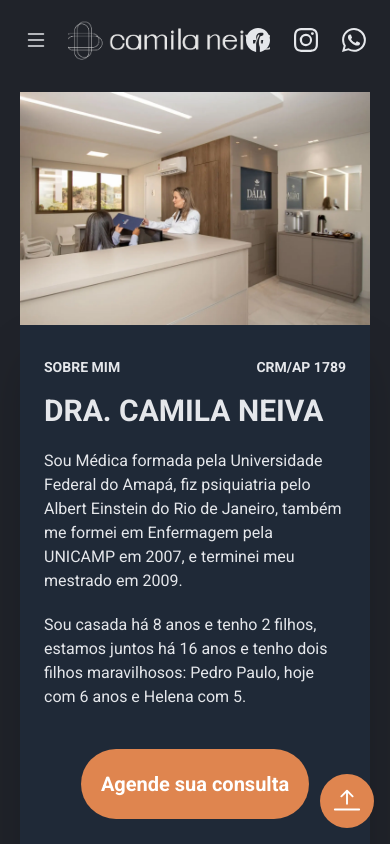
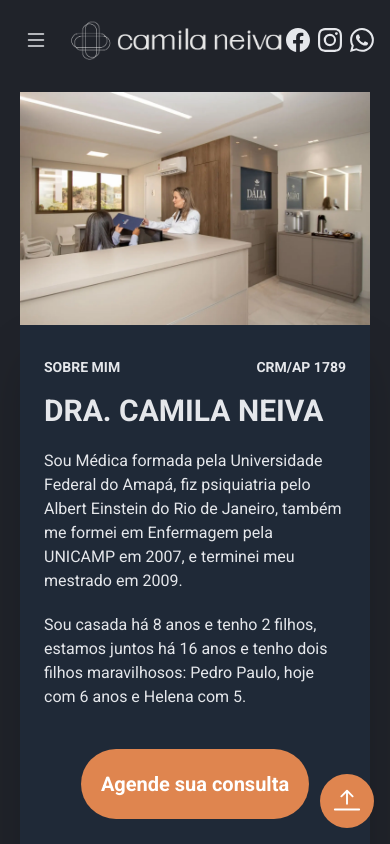
Before and after one commit to brunoprestesap/page-dra-camila, a React (Create React App) app: page / in a window 390 px wide. Shown: the top 844 px of the page. Built offline with nearby package versions, Linux system fonts and the light colour scheme.

Commit message:
ajustes na logo da brand

```diff
--- a/src/App.js
+++ b/src/App.js
@@ -77,7 +77,7 @@ function App() {
                 <img
                   src={logo}
                   alt="logo brand"
-                  className="object-cover w-18 h-10 pr-5"
+                  className="object-contain max-w-xs w-18 h-10 sm:pr-2 md:pr-4"
                 ></img>
               </div>
               <div className="font-bold lg:flex justify-center hidden">
@@ -103,17 +103,17 @@ function App() {
                 </div>
               </div>
               <div className="flex justify-between gap-2">
-                <div className="text-2xl p-2 rounded-full hover:bg-gray-200 hover:ease-in-out duration-500 cursor-pointer dark:hover:bg-gray-600">
+                <div className="text-2xl md:p-2 rounded-full hover:bg-gray-200 hover:ease-in-out duration-500 cursor-pointer dark:hover:bg-gray-600">
                   <a href="https://www.facebook.com/dra.camilaneiva">
                     <BsFacebook />
                   </a>
                 </div>
-                <div className="text-2xl p-2 rounded-full hover:bg-gray-200 hover:ease-in-out duration-500 cursor-pointer dark:hover:bg-gray-600">
+                <div className="text-2xl md:p-2 rounded-full hover:bg-gray-200 hover:ease-in-out duration-500 cursor-pointer dark:hover:bg-gray-600">
                   <a href="https://www.instagram.com/dra.camilaneiva/">
                     <BsInstagram />
                   </a>
                 </div>
-                <div className="text-2xl p-2 rounded-full hover:bg-gray-200 hover:ease-in-out duration-500 cursor-pointer dark:hover:bg-gray-600">
+                <div className="text-2xl md:p-2 rounded-full hover:bg-gray-200 hover:ease-in-out duration-500 cursor-pointer dark:hover:bg-gray-600">
                   <a href="https://wa.me/5596981163765">
                     <BsWhatsapp />
                   </a>
```
